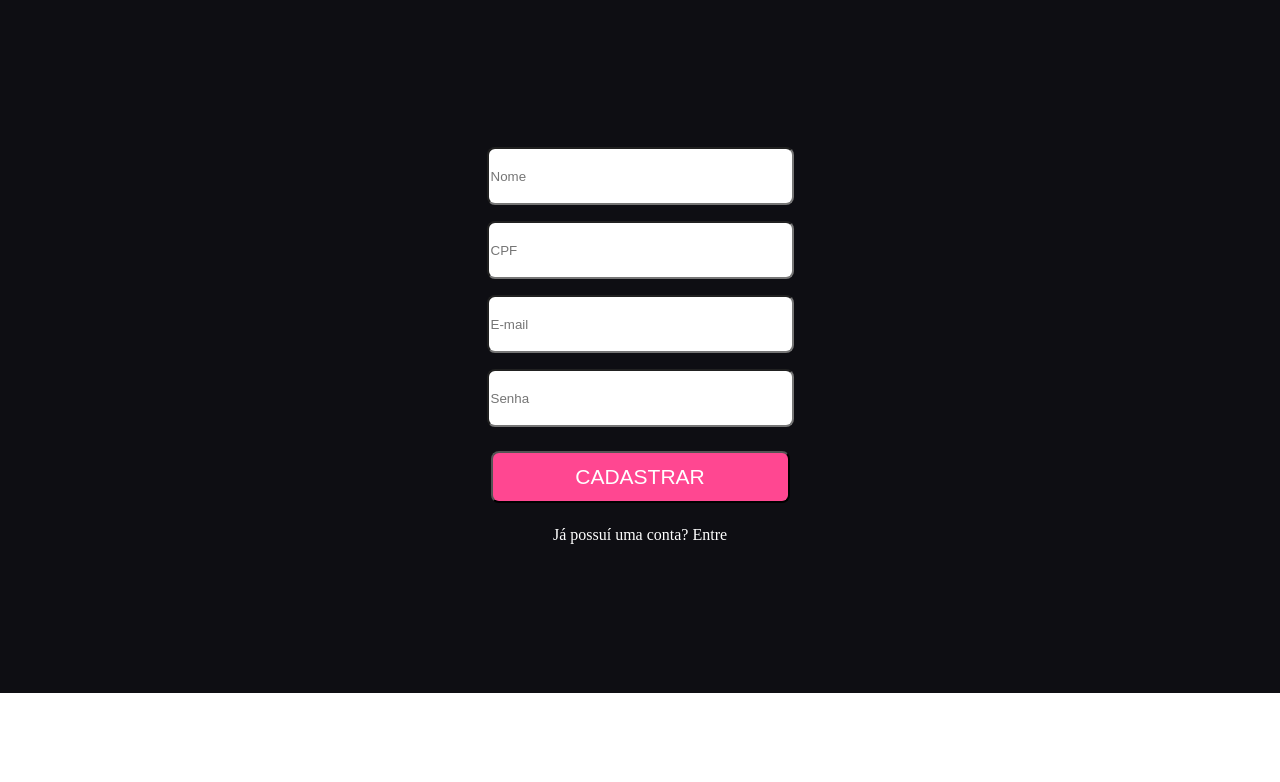
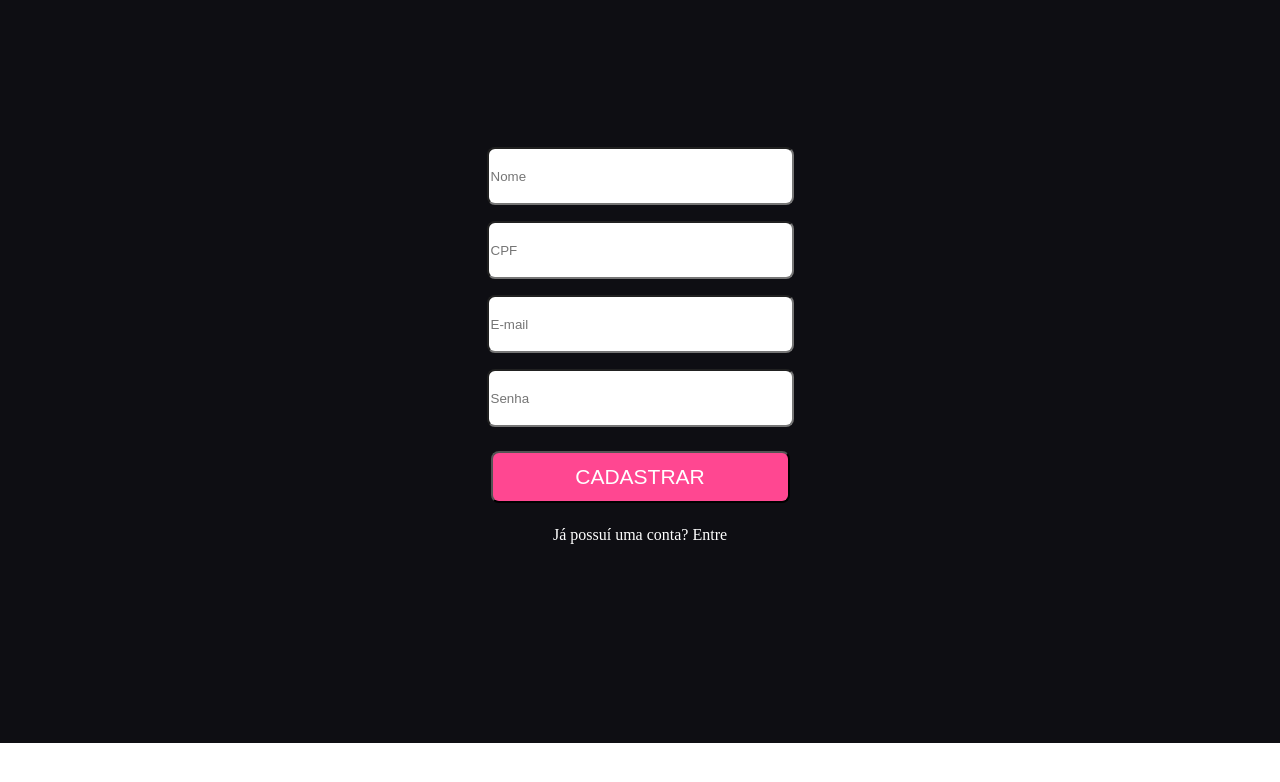
Before and after one commit to IsaacSG/recuperacao-drivenplus, a React (Create React App) app: page /sign-up in a window 1280 px wide. Shown: the top 782 px of the page. Built offline with nearby package versions, Linux system fonts and the light colour scheme.

Commit message:
Update Cadastro.js

```diff
--- a/src/Components/Cadastro.js
+++ b/src/Components/Cadastro.js
@@ -49,7 +49,7 @@ const Container = styled.div`
     justify-content: center;
     background-color: #0E0E13;
     padding-top: 147px;
-    padding-bottom: 150px;
+    padding-bottom: 200px;
 
     input{
         height: 52px;
```
